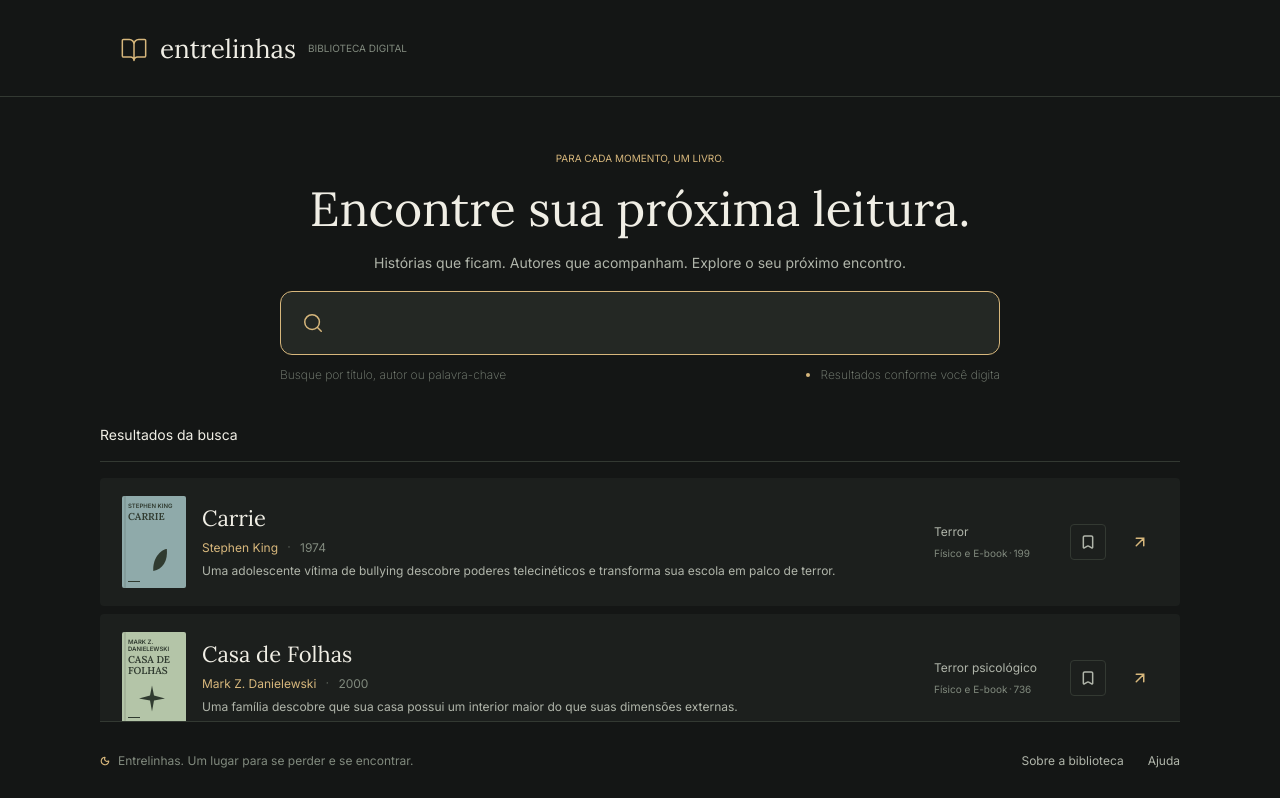
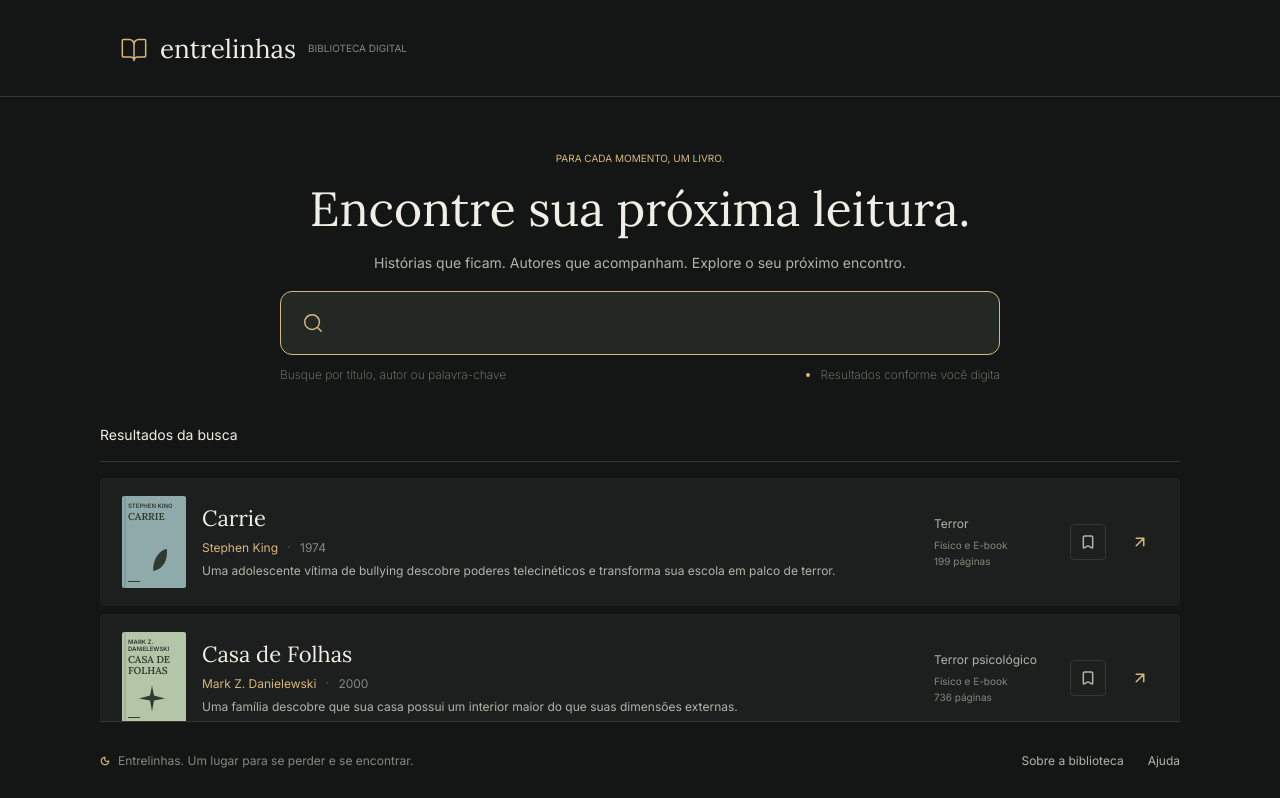
Before and after one commit to fernandoortolan/filtro-de-lista-react, a React (Vite) app: page / in a window 1280 px wide. Shown: the top 798 px of the page. Built offline with nearby package versions, Linux system fonts and the light colour scheme.

Commit message:
refactor: altera o modo de apresentar o número de páginas

```diff
--- a/src/App.css
+++ b/src/App.css
@@ -366,22 +366,20 @@ main {
 .book__edition-details {
   display: flex;
   flex-direction: column;
-  gap: 0.5rem;
+
+  font-size: 0.625rem;
+  color: #818a7e;
 }
 
 .book__genre {
   font-size: 0.75rem;
   color: #b0b5aa;
+
+  margin-bottom: 0.5rem;
 }
 
-.book__format-and-extension {
-  display: flex;
-  flex-direction: row;
-  align-items: center;
-  gap: 0.125rem;
-
-  font-size: 0.625rem;
-  color: #818a7e;
+.book__format {
+  margin-bottom: 0.25rem;
 }
 
 .book__bookmark-and-external-link {
--- a/src/components/BookList.jsx
+++ b/src/components/BookList.jsx
@@ -111,21 +111,24 @@ function BookList({ list, changeBookmarkStatus }) {
               {item.genre ?? 'Não cadastrado'}
             </dd>
           </div>
-          <span className="book__format-and-extension">
           <div className="book__format">
             <dt className="visually-hidden">Formato</dt>
             <dd>
               {item.format ?? 'Não cadastrado'}
             </dd>
           </div>
-            <span className="book__separator" aria-hidden="true">*</span>
           <div className="book__page-count">
             <dt className="visually-hidden">Número de páginas</dt>
             <dd>
-                {item.pages ?? 'Não cadastrado'}
+              {
+                item.pages === 1
+                  ? `${item.pages} página`
+                  : item.pages > 1
+                    ? `${item.pages} páginas`
+                    : 'Não cadastrado'
+              }
             </dd>
           </div>
-          </span>
         </dl>
         <div className="book__bookmark-and-external-link">
           <div className="book__bookmark">
```
Lines whose indentation alone changed are shown as unchanged.
